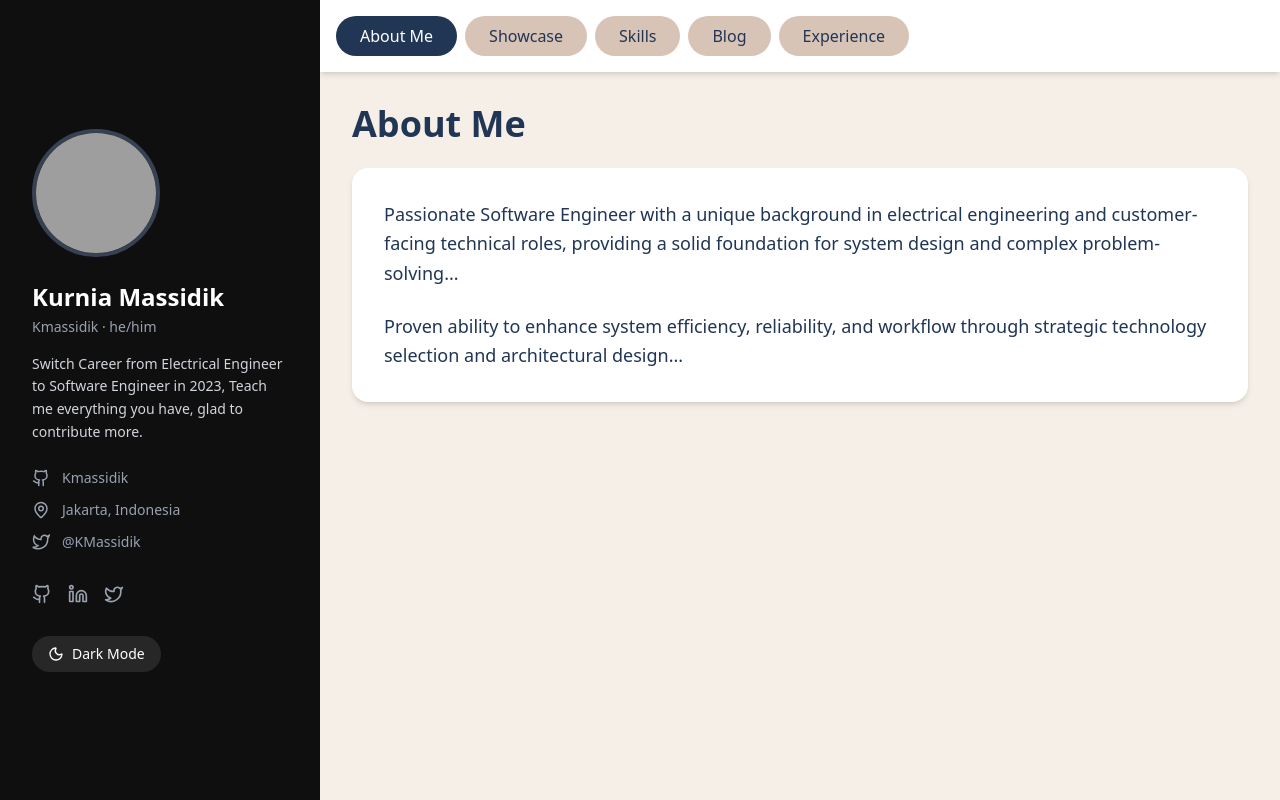
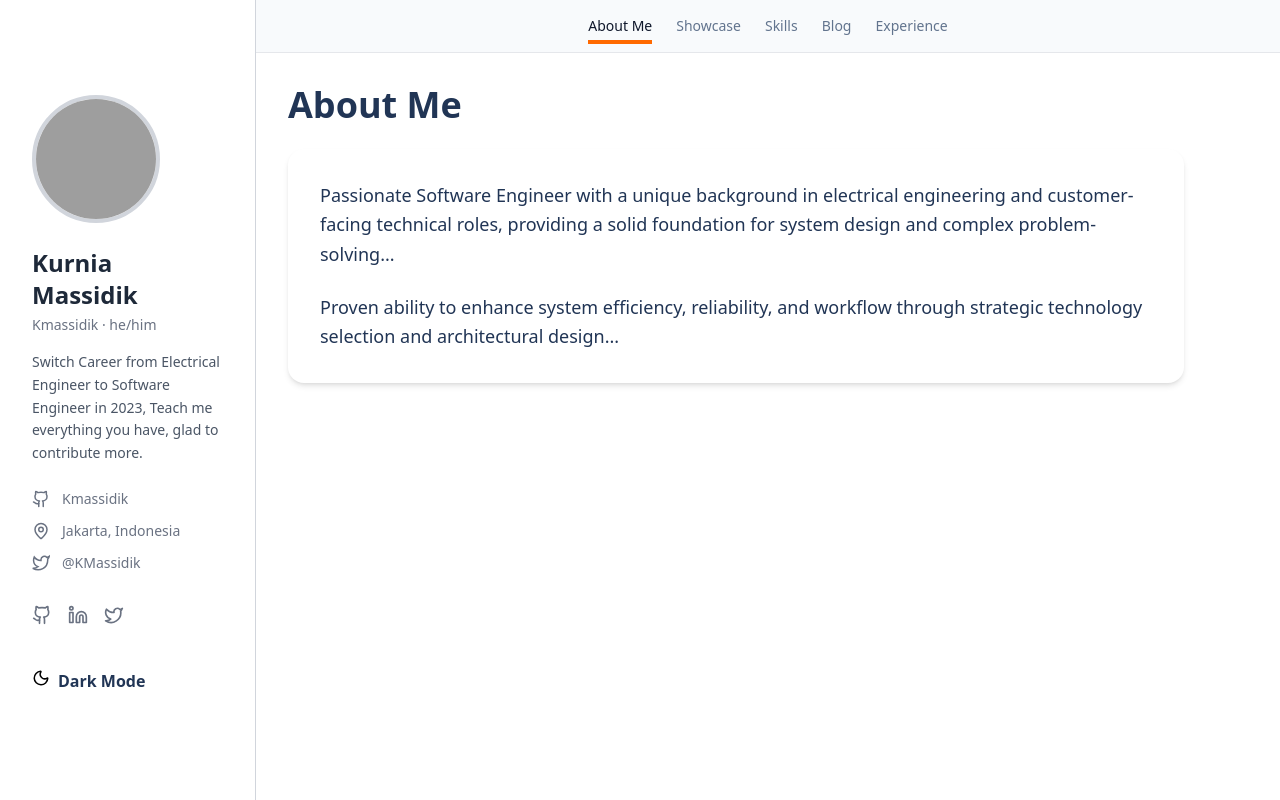
Before and after one commit to Kmassidik/portfolio, a React (Vite) app: page / in a window 1280 px wide. Built offline with nearby package versions, Linux system fonts and the light colour scheme; grey boxes are pictures that could not be loaded.

Commit message:
fix: fix sidebar layout

```diff
--- a/src/App.tsx
+++ b/src/App.tsx
@@ -23,13 +23,13 @@ function App() {
   return (
     <div
       className={`min-h-screen ${
-        darkMode ? "bg-gray-900" : "bg-[#F5EFE7]"
+        darkMode ? "bg-[#1a1a1a]" : "bg-white"
       } transition-colors duration-300`}
     >
-      <div className="flex flex-col md:flex-row min-h-screen">
+      <div className="flex flex-col md:flex-row min-h-screen md:container md:mx-auto ">
         <Sidebar darkMode={darkMode} setDarkMode={setDarkMode} />
 
-        <main className="flex-1 overflow-y-auto">
+        <main className="flex-auto overflow-y-auto">
           <Navigation
             activeSection={activeSection}
             setActiveSection={setActiveSection}
--- a/src/components/Layout/Navigation.tsx
+++ b/src/components/Layout/Navigation.tsx
@@ -14,32 +14,33 @@ const Navigation = ({
   darkMode,
 }: NavigationProps) => {
   return (
-    <nav
-      className={`${
-        darkMode ? "bg-gray-800" : "bg-white"
-      } shadow-md sticky top-0 z-10`}
-    >
-      <div className="flex gap-2 p-4 overflow-x-auto">
+    <nav className={`${darkMode ? "bg-[#1a1a1a]" : "bg-slate-50"}`}>
+      <div className="flex items-center justify-center gap-6 border-b border-b-gray-200 dark:border-b-[#494949] overflow-x-auto p-2">
         {sections.map((section) => (
-          <motion.button
+          <button
             key={section}
-            whileHover={{ scale: 1.05 }}
-            whileTap={{ scale: 0.95 }}
             onClick={() =>
               setActiveSection(section.toLowerCase().replace(" ", ""))
             }
-            className={`px-6 py-2 rounded-full whitespace-nowrap transition-colors ${
+            className={`relative py-2 text-sm font-medium transition-colors whitespace-nowrap ${
               activeSection === section.toLowerCase().replace(" ", "")
                 ? darkMode
-                  ? "bg-[#3E5879] text-white"
-                  : "bg-[#213555] text-white"
+                  ? "text-white"
+                  : "text-slate-900"
                 : darkMode
-                ? "bg-gray-700 text-gray-300"
-                : "bg-[#D8C4B6] text-[#213555]"
+                ? "text-gray-400 hover:text-white"
+                : "text-slate-500 hover:text-slate-900"
             }`}
           >
             {section}
-          </motion.button>
+            {activeSection === section.toLowerCase().replace(" ", "") && (
+              <motion.div
+                layoutId="activeSection"
+                className="absolute bottom-0 left-0 right-0 h-1 bg-orange-500"
+                transition={{ type: "spring", stiffness: 380, damping: 30 }}
+              />
+            )}
+          </button>
         ))}
       </div>
     </nav>
--- a/src/components/Layout/Sidebar.tsx
+++ b/src/components/Layout/Sidebar.tsx
@@ -8,18 +8,35 @@ interface SidebarProps {
 }
 
 const Sidebar = ({ darkMode, setDarkMode }: SidebarProps) => {
+  // Define color variables based on the current theme (for light/dark mode)
+  const bgColor = darkMode ? "bg-[#1a1a1a]" : "bg-white";
+  const textColor = darkMode ? "text-white" : "text-gray-800";
+  const subTextColor = darkMode ? "text-gray-400" : "text-gray-500";
+  const descriptionColor = darkMode ? "text-gray-300" : "text-gray-600";
+  const borderColor = darkMode ? "border-r-slate-500" : "border-r-gray-300";
+
   return (
     <motion.aside
+      // 1. Initial/Animate for the initial slide-in animation on mount
       initial={{ x: -100, opacity: 0 }}
       animate={{ x: 0, opacity: 1 }}
-      className={`md:w-80 ${
-        darkMode ? "bg-[#1a1a1a]" : "bg-[#0f0f0f]"
-      } text-white p-8 flex flex-col items-center justify-center`}
+      // ❗ Key Prop is correctly REMOVED to prevent the sidebar from resetting
+      className={`
+        md:w-1/5
+        ${bgColor}
+        ${textColor}
+        p-8 flex flex-col items-center justify-center border-r
+        ${borderColor}
+        transition-colors duration-300 ease-in-out
+      `}
+      // 2. Reduced duration to duration-300 for a noticeable but fast color change
     >
-      <div className="w-full max-w-xs">
+      <div className="w-full">
         <motion.div
           whileHover={{ scale: 1.05 }}
-          className="w-32 h-32 rounded-full mb-6 overflow-hidden border-4 border-gray-700"
+          className={`w-32 h-32 rounded-full mb-6 overflow-hidden border-4 ${
+            darkMode ? "border-gray-700" : "border-gray-300"
+          } transition-colors duration-300`}
         >
           <img
             src="https://avatars.githubusercontent.com/u/68921931?v=4"
@@ -29,23 +46,35 @@ const Sidebar = ({ darkMode, setDarkMode }: SidebarProps) => {
         </motion.div>
 
         <h1 className="text-2xl font-bold mb-1">Kurnia Massidik</h1>
-        <p className="text-gray-400 text-sm mb-4">Kmassidik · he/him</p>
+        <p
+          className={`${subTextColor} text-sm mb-4 transition-colors duration-300`}
+        >
+          Kmassidik · he/him
+        </p>
 
-        <p className="text-gray-300 text-sm leading-relaxed mb-6">
+        <p
+          className={`${descriptionColor} text-sm leading-relaxed mb-6 transition-colors duration-300`}
+        >
           Switch Career from Electrical Engineer to Software Engineer in 2023,
           Teach me everything you have, glad to contribute more.
         </p>
 
         <div className="space-y-3 mb-8 w-full">
-          <div className="flex items-center gap-3 text-gray-400 text-sm">
+          <div
+            className={`flex items-center gap-3 ${subTextColor} text-sm transition-colors duration-300`}
+          >
             <Github size={18} />
             <span>Kmassidik</span>
           </div>
-          <div className="flex items-center gap-3 text-gray-400 text-sm">
+          <div
+            className={`flex items-center gap-3 ${subTextColor} text-sm transition-colors duration-300`}
+          >
             <MapPin size={18} />
             <span>Jakarta, Indonesia</span>
           </div>
-          <div className="flex items-center gap-3 text-gray-400 text-sm">
+          <div
+            className={`flex items-center gap-3 ${subTextColor} text-sm transition-colors duration-300`}
+          >
             <svg
               width="18"
               height="18"
@@ -66,7 +95,9 @@ const Sidebar = ({ darkMode, setDarkMode }: SidebarProps) => {
             href="https://github.com/kmassidik"
             target="_blank"
             rel="noopener noreferrer"
-            className="text-gray-400 hover:text-white transition-colors"
+            className={`${subTextColor} ${
+              darkMode ? "hover:text-white" : "hover:text-gray-900"
+            } transition-colors duration-300`}
           >
             <Github size={20} />
           </motion.a>
@@ -75,7 +106,9 @@ const Sidebar = ({ darkMode, setDarkMode }: SidebarProps) => {
             href="https://www.linkedin.com/in/kurnia-massidik-3b176b149/"
             target="_blank"
             rel="noopener noreferrer"
-            className="text-gray-400 hover:text-white transition-colors"
+            className={`${subTextColor} ${
+              darkMode ? "hover:text-white" : "hover:text-gray-900"
+            } transition-colors duration-300`}
           >
             <Linkedin size={20} />
           </motion.a>
@@ -84,7 +117,9 @@ const Sidebar = ({ darkMode, setDarkMode }: SidebarProps) => {
             href="https://x.com/KMassidik"
             target="_blank"
             rel="noopener noreferrer"
-            className="text-gray-400 hover:text-white transition-colors"
+            className={`${subTextColor} ${
+              darkMode ? "hover:text-white" : "hover:text-gray-900"
+            } transition-colors duration-300`}
           >
             <Twitter size={20} />
           </motion.a>
--- a/src/components/UI/ThemeToggle.tsx
+++ b/src/components/UI/ThemeToggle.tsx
@@ -9,13 +9,27 @@ interface ThemeToggleProps {
 const ThemeToggle = ({ darkMode, setDarkMode }: ThemeToggleProps) => {
   return (
     <motion.button
-      whileHover={{ scale: 1.1 }}
+      whileHover={{ scale: 1.05 }}
       whileTap={{ scale: 0.95 }}
       onClick={() => setDarkMode(!darkMode)}
-      className="flex items-center gap-2 px-4 py-2 bg-white/10 rounded-full"
+      className={`
+        w-full mt-8 py-3 font-semibold
+        transition-colors duration-300 ease-in-out
+        flex items-left justify-left gap-2
+        ${darkMode ? "text-[#F5EFE7]" : "text-[#213555]"}
+      `}
     >
-      {darkMode ? <Sun size={16} /> : <Moon size={16} />}
-      <span className="text-sm">{darkMode ? "Light" : "Dark"} Mode</span>
+      {darkMode ? (
+        <>
+          <Sun size={18} className="text-orange-500" />
+          <span>Light Mode</span>
+        </>
+      ) : (
+        <>
+          <Moon size={18} className="text-black" />
+          <span>Dark Mode</span>
+        </>
+      )}
     </motion.button>
   );
 };
```
